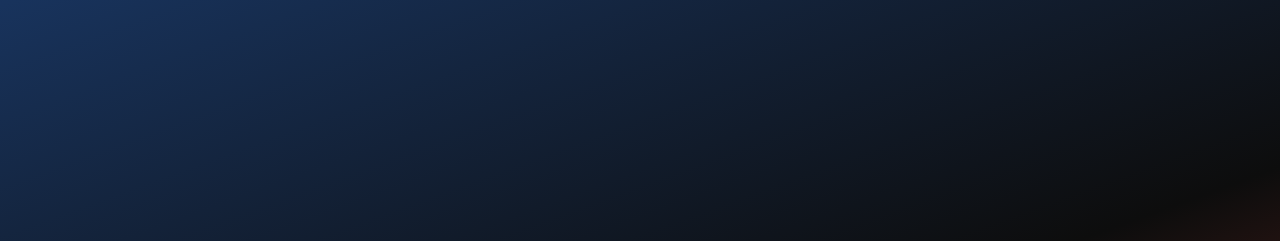
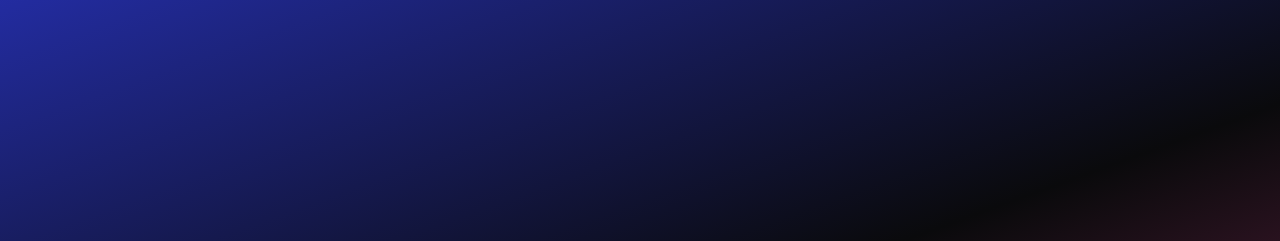
Before and after one commit to SRCATAEO/OliverTreeSite, a plain HTML site: page index.html in a window 1280 px wide. Shown: the top 241 px of the page. Drawn offline with nearby package versions, Linux system fonts and the light colour scheme; a web font is replaced by a local one.

Commit message:
style: paleta rosa/azul de la chaqueta iconica + hero con soporte para foto de fondo
- Colores actualizados: rosa #e84393 y azul #2d3adf (chaqueta split-color)
- Hero preparado para foto de Oliver y sus clones como background
- Overlay con gradiente azul-negro-rosa sobre la foto
- Carpeta img/ con instrucciones para agregar fotos
- Instrucciones en LEEME.txt y comentarios en CSS

Co-Authored-By: Devin AI <158243242+devin-ai-integration[bot]@users.noreply.github.com>

```diff
--- a/index.html
+++ b/index.html
@@ -11,7 +11,10 @@
 
     <!-- Header -->
     <header class="hero" id="inicio">
+        <!-- FONDO: Reemplaza hero-bg.jpg con la foto de Oliver y sus clones -->
+        <!-- Coloca tu imagen como /img/hero-bg.jpg o cambia la ruta en styles.css (.hero-bg) -->
         <div class="hero-bg"></div>
+        <div class="hero-overlay"></div>
         <div class="hero-inner">
             <p class="hero-fecha">14 de junio de 2026</p>
             <h1>Oliver Tree</h1>
--- a/styles.css
+++ b/styles.css
@@ -6,13 +6,13 @@
 }
 
 :root {
-    --rojo: #c0392b;
-    --rojo-claro: #e74c3c;
-    --azul: #1a3a6b;
-    --azul-claro: #2c5ea0;
-    --negro: #0d0d0d;
-    --gris-oscuro: #1a1a1a;
-    --gris: #2a2a2a;
+    --rosa: #e84393;
+    --rosa-claro: #fd79a8;
+    --azul: #2d3adf;
+    --azul-claro: #4a6cf7;
+    --negro: #0a0a0c;
+    --gris-oscuro: #131318;
+    --gris: #1e1e26;
     --texto: #f0f0f0;
     --texto-suave: #b3b3b3;
     --texto-apagado: #777;
@@ -56,8 +56,20 @@ h2 {
 .hero-bg {
     position: absolute;
     inset: 0;
-    background: linear-gradient(160deg, var(--azul) 0%, var(--negro) 50%, var(--rojo) 100%);
-    opacity: 0.85;
+    /* Imagen de Oliver y sus clones como fondo */
+    /* Para poner tu foto: descomenta background-image y pon la ruta correcta */
+    /* background-image: url('img/hero-bg.jpg'); */
+    background-size: cover;
+    background-position: center;
+    background-repeat: no-repeat;
+    background-color: var(--negro);
+}
+
+.hero-overlay {
+    position: absolute;
+    inset: 0;
+    background: linear-gradient(160deg, rgba(45, 58, 223, 0.7) 0%, rgba(10, 10, 12, 0.85) 45%, rgba(232, 67, 147, 0.7) 100%);
+    z-index: 1;
 }
 
 .hero-inner {
@@ -93,7 +105,7 @@ h2 {
     display: block;
     width: 60px;
     height: 2px;
-    background: var(--rojo);
+    background: var(--rosa);
     margin: 2.5rem auto 0;
 }
 
@@ -113,7 +125,7 @@ h2 {
 .intro-texto h2 {
     font-size: 1.8rem;
     margin-bottom: 1.5rem;
-    color: var(--rojo-claro);
+    color: var(--rosa);
 }
 
 .intro-texto p {
@@ -230,7 +242,7 @@ h2 {
     top: 8px;
     bottom: 8px;
     width: 1px;
-    background: linear-gradient(to bottom, var(--azul-claro), var(--rojo));
+    background: linear-gradient(to bottom, var(--azul-claro), var(--rosa));
 }
 
 .evento {
@@ -252,8 +264,8 @@ h2 {
 }
 
 .evento.final::before {
-    background: var(--rojo);
-    box-shadow: 0 0 8px rgba(192, 57, 43, 0.5);
+    background: var(--rosa);
+    box-shadow: 0 0 8px rgba(232, 67, 147, 0.4);
 }
 
 .año {
@@ -266,7 +278,7 @@ h2 {
     margin-bottom: 4px;
 }
 
-.evento.final .año { color: var(--rojo-claro); }
+.evento.final .año { color: var(--rosa-claro); }
 
 .evento-info h3 {
     font-family: 'Playfair Display', serif;
@@ -305,7 +317,7 @@ h2 {
 /* Mensaje final */
 .mensaje {
     padding: 120px 0;
-    background: linear-gradient(170deg, var(--azul) 0%, var(--negro) 60%, var(--rojo) 130%);
+    background: linear-gradient(170deg, var(--azul) 0%, var(--negro) 60%, var(--rosa) 130%);
     text-align: center;
 }
 
```
Also changed, not shown: img/LEEME.txt (added).
